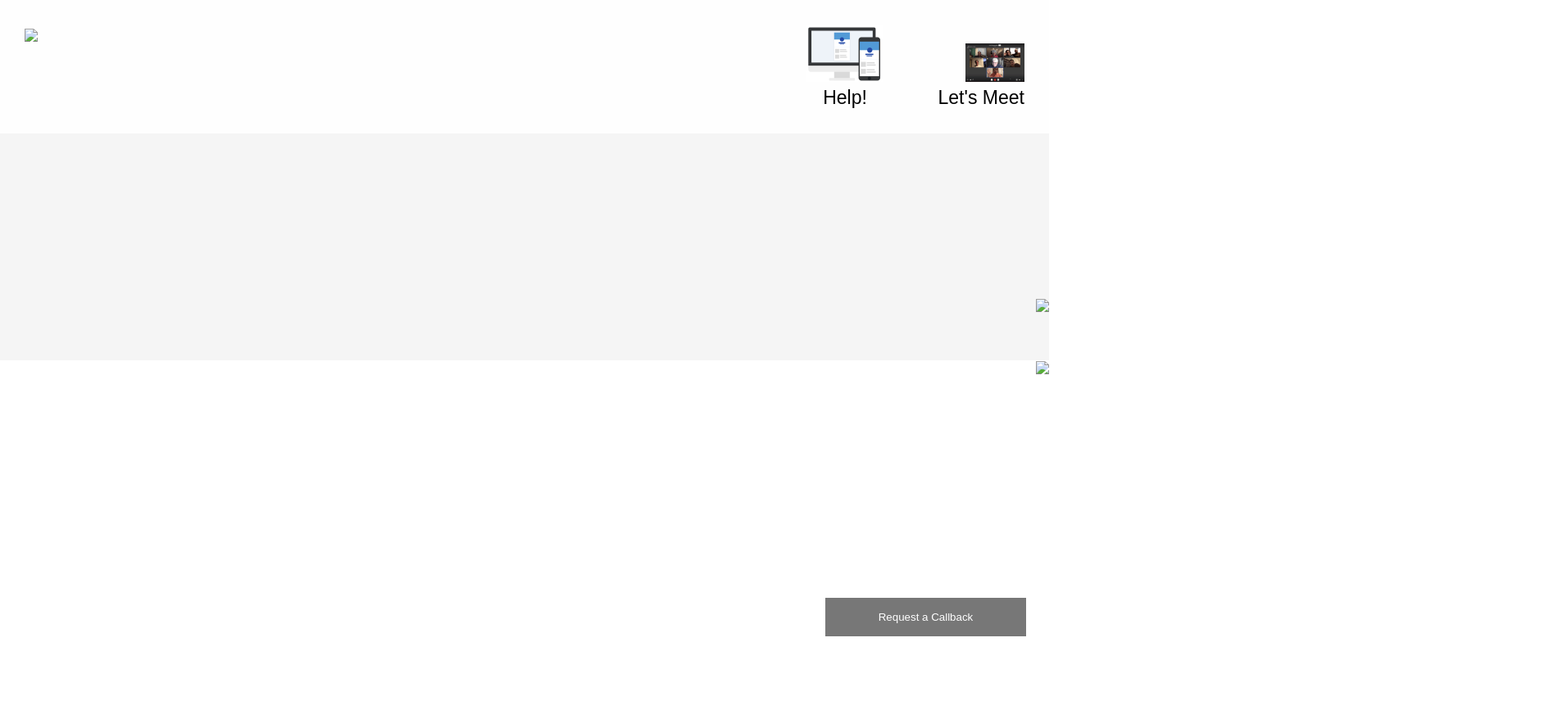
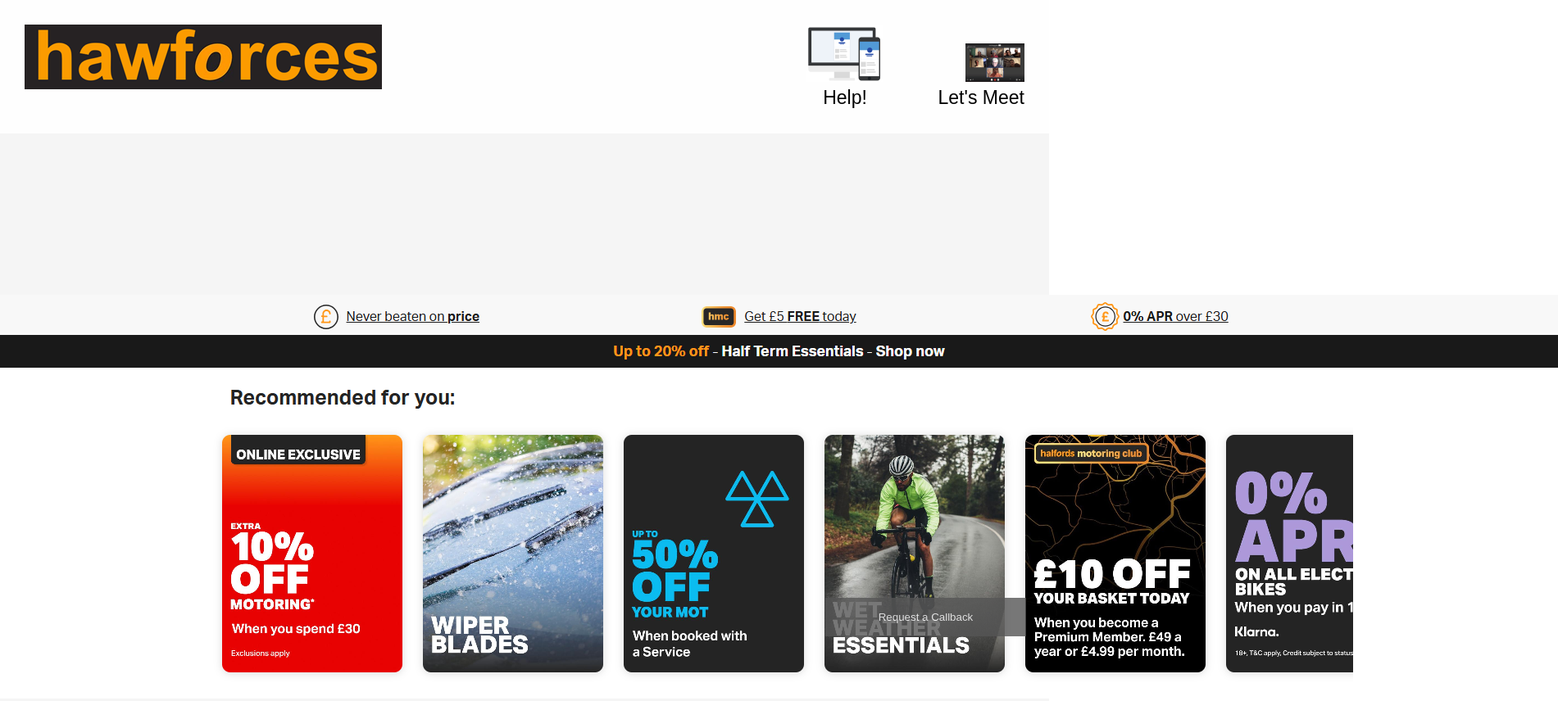
Before and after one commit to githubmatthewmarchantcouk/Zest-4-Demo, a plain HTML site: page index.html in a window 1280 px wide. Shown: the top 856 px of the page at 82% size, 1901 px wide, since content can reach past the window. Before the commit the page ends 800 px from the top, so only its background shows below. Drawn offline with Linux system fonts and the light colour scheme.

Commit message:
Update index.html

```diff
--- a/index.html
+++ b/index.html
@@ -1,7 +1,7 @@
 <!DOCTYPE html>
 <html>
 	<head>
-		<title>8x8 Partner Enablement</title>
+		<title>8x8 Hawforces Demo</title>
 		<link rel="stylesheet" type="text/css" href="css/main.css">
 	</head>
 
@@ -11,7 +11,7 @@
         <li><div id="__8x8-chat-button-container-script_114173527164d3b0e1ce2c46.02391182"></div></li>
         <li><a href="#" onclick="window.coBrowsingInstance && coBrowsingInstance.showPopup();return false;"><img src="screen share (2).gif"><p style="text-align:center">Help!</p></a></li>
 	<li><a href="https://8x8.vc/8x8/matthew.marchant" target="_blank"><img src="ezgif.com-video-to-gif (1).gif"><p style="text-align:center">Let's Meet</p></a></li>
-	<li style="float:left"><img src="8x8 enablement page.JPG"></a></li>
+	<li style="float:left"><img src="toplhlogo.png"></a></li>
 
       </ul>
     </nav>
@@ -48,7 +48,7 @@
 
 <script>
 window.CoBrowsingCustomStrings = {
-  "popup-title": "8x8 Enablement Co-browsing",
+  "popup-title": "Hawforces Co-browsing",
   "popup-close": "X",
   "popup-start-information": "Please Click Start to initialize the Co-browsing session and pass the session ID below to the Agent.",
   "popup-sync-information": "You may have open another page that is currently being synchronized. Click Synchronize to synchronize this page instead.",
@@ -94,7 +94,7 @@
 
 <div id="welcome-section" >
 
-<img src="xcaas.png">
+<img src="Pic2.PNG">
 
     <h1></h1>
     <p></p>
@@ -102,7 +102,7 @@
 
 <div id="welcome-section2" >
 
-<img src="8x8xcaas2.JPG">
+<img src="Pic3.PNG">
 
     <h1></h1>
     <p></p>
```
